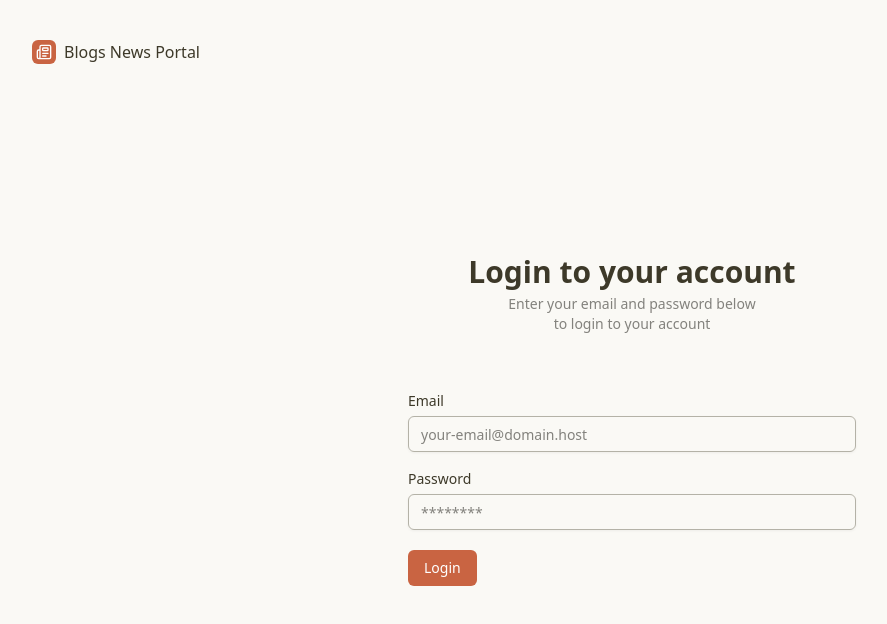
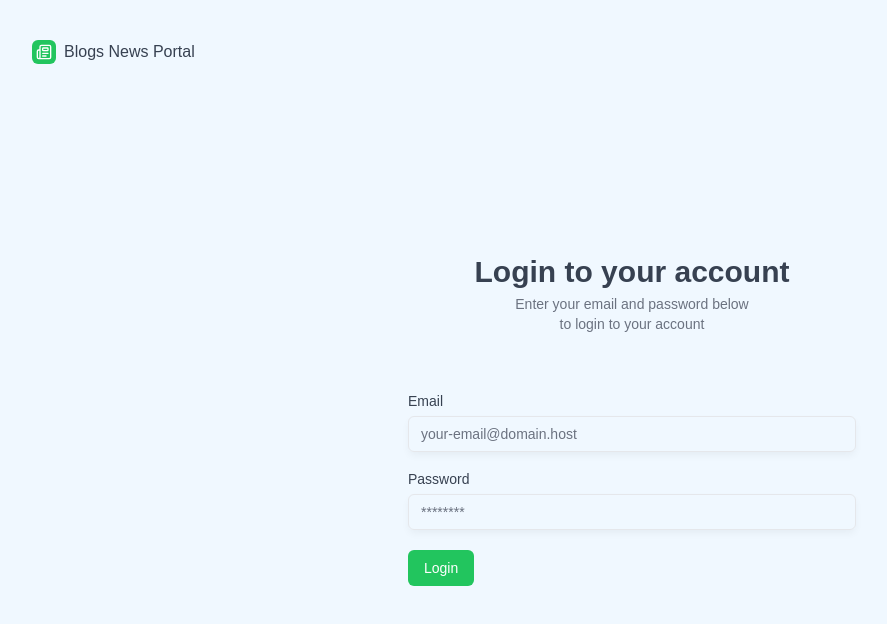
Before and after one commit to suny-webdevs/blogs-portal, a Next.js app: page /admin/login in a window 1280 px wide. Shown: the top 624 px of the page, without its empty margins (8-895 px from the left). Built offline with nearby package versions, Linux system fonts and the light colour scheme.

Commit message:
fix bugs and update UI/UX

```diff
--- a/app/globals.css
+++ b/app/globals.css
@@ -6,11 +6,8 @@
 @theme inline {
   --color-background: var(--background);
   --color-foreground: var(--foreground);
-  --font-sans: ui-sans-serif, system-ui, -apple-system, BlinkMacSystemFont,
-    "Segoe UI", Roboto, "Helvetica Neue", Arial, "Noto Sans", sans-serif,
-    "Apple Color Emoji", "Segoe UI Emoji", "Segoe UI Symbol", "Noto Color Emoji";
-  --font-mono: ui-monospace, SFMono-Regular, Menlo, Monaco, Consolas,
-    "Liberation Mono", "Courier New", monospace;
+  --font-sans: DM Sans, sans-serif;
+  --font-mono: IBM Plex Mono, monospace;
   --color-sidebar-ring: var(--sidebar-ring);
   --color-sidebar-border: var(--sidebar-border);
   --color-sidebar-accent-foreground: var(--sidebar-accent-foreground);
@@ -47,7 +44,7 @@
   --radius-2xl: calc(var(--radius) + 8px);
   --radius-3xl: calc(var(--radius) + 12px);
   --radius-4xl: calc(var(--radius) + 16px);
-  --font-serif: ui-serif, Georgia, Cambria, "Times New Roman", Times, serif;
+  --font-serif: Lora, serif;
   --radius: 0.5rem;
   --tracking-tighter: calc(var(--tracking-normal) - 0.05em);
   --tracking-tight: calc(var(--tracking-normal) - 0.025em);
@@ -76,127 +73,113 @@
 
 :root {
   --radius: 0.5rem;
-  --background: oklch(0.9818 0.0054 95.0986);
-  --foreground: oklch(0.3438 0.0269 95.7226);
-  --card: oklch(0.9818 0.0054 95.0986);
-  --card-foreground: oklch(0.1908 0.002 106.5859);
-  --popover: oklch(1 0 0);
-  --popover-foreground: oklch(0.2671 0.0196 98.939);
-  --primary: oklch(0.6171 0.1375 39.0427);
-  --primary-foreground: oklch(1 0 0);
-  --secondary: oklch(0.9245 0.0138 92.9892);
-  --secondary-foreground: oklch(0.4334 0.0177 98.6048);
-  --muted: oklch(0.9341 0.0153 90.239);
-  --muted-foreground: oklch(0.6059 0.0075 97.4233);
-  --accent: oklch(0.9245 0.0138 92.9892);
-  --accent-foreground: oklch(0.2671 0.0196 98.939);
-  --destructive: oklch(0.1908 0.002 106.5859);
-  --border: oklch(0.8847 0.0069 97.3627);
-  --input: oklch(0.7621 0.0156 98.3528);
-  --ring: oklch(0.6171 0.1375 39.0427);
-  --chart-1: oklch(0.5583 0.1276 42.9956);
-  --chart-2: oklch(0.6898 0.1581 290.4107);
-  --chart-3: oklch(0.8816 0.0276 93.128);
-  --chart-4: oklch(0.8822 0.0403 298.1792);
-  --chart-5: oklch(0.5608 0.1348 42.0584);
-  --sidebar: oklch(0.9663 0.008 98.8792);
-  --sidebar-foreground: oklch(0.359 0.0051 106.6524);
-  --sidebar-primary: oklch(0.6171 0.1375 39.0427);
-  --sidebar-primary-foreground: oklch(0.9881 0 0);
-  --sidebar-accent: oklch(0.9245 0.0138 92.9892);
-  --sidebar-accent-foreground: oklch(0.325 0 0);
-  --sidebar-border: oklch(0.9401 0 0);
-  --sidebar-ring: oklch(0.7731 0 0);
-  --destructive-foreground: oklch(1 0 0);
-  --font-sans: ui-sans-serif, system-ui, -apple-system, BlinkMacSystemFont,
-    "Segoe UI", Roboto, "Helvetica Neue", Arial, "Noto Sans", sans-serif,
-    "Apple Color Emoji", "Segoe UI Emoji", "Segoe UI Symbol", "Noto Color Emoji";
-  --font-serif: ui-serif, Georgia, Cambria, "Times New Roman", Times, serif;
-  --font-mono: ui-monospace, SFMono-Regular, Menlo, Monaco, Consolas,
-    "Liberation Mono", "Courier New", monospace;
-  --shadow-color: oklch(0 0 0);
+  --background: oklch(0.9751 0.0127 244.2507);
+  --foreground: oklch(0.3729 0.0306 259.7328);
+  --card: oklch(1.0000 0 0);
+  --card-foreground: oklch(0.3729 0.0306 259.7328);
+  --popover: oklch(1.0000 0 0);
+  --popover-foreground: oklch(0.3729 0.0306 259.7328);
+  --primary: oklch(0.7227 0.1920 149.5793);
+  --primary-foreground: oklch(1.0000 0 0);
+  --secondary: oklch(0.9514 0.0250 236.8242);
+  --secondary-foreground: oklch(0.4461 0.0263 256.8018);
+  --muted: oklch(0.9670 0.0029 264.5419);
+  --muted-foreground: oklch(0.5510 0.0234 264.3637);
+  --accent: oklch(0.9505 0.0507 163.0508);
+  --accent-foreground: oklch(0.3729 0.0306 259.7328);
+  --destructive: oklch(0.6368 0.2078 25.3313);
+  --border: oklch(0.9276 0.0058 264.5313);
+  --input: oklch(0.9276 0.0058 264.5313);
+  --ring: oklch(0.7227 0.1920 149.5793);
+  --chart-1: oklch(0.7227 0.1920 149.5793);
+  --chart-2: oklch(0.6959 0.1491 162.4796);
+  --chart-3: oklch(0.5960 0.1274 163.2254);
+  --chart-4: oklch(0.5081 0.1049 165.6121);
+  --chart-5: oklch(0.4318 0.0865 166.9128);
+  --sidebar: oklch(0.9514 0.0250 236.8242);
+  --sidebar-foreground: oklch(0.3729 0.0306 259.7328);
+  --sidebar-primary: oklch(0.7227 0.1920 149.5793);
+  --sidebar-primary-foreground: oklch(1.0000 0 0);
+  --sidebar-accent: oklch(0.9505 0.0507 163.0508);
+  --sidebar-accent-foreground: oklch(0.3729 0.0306 259.7328);
+  --sidebar-border: oklch(0.9276 0.0058 264.5313);
+  --sidebar-ring: oklch(0.7227 0.1920 149.5793);
+  --destructive-foreground: oklch(1.0000 0 0);
+  --font-sans: DM Sans, sans-serif;
+  --font-serif: Lora, serif;
+  --font-mono: IBM Plex Mono, monospace;
+  --shadow-color: hsl(0 0% 0%);
   --shadow-opacity: 0.1;
-  --shadow-blur: 3px;
-  --shadow-spread: 0px;
-  --shadow-offset-x: 0;
-  --shadow-offset-y: 1px;
+  --shadow-blur: 8px;
+  --shadow-spread: -1px;
+  --shadow-offset-x: 0px;
+  --shadow-offset-y: 4px;
   --letter-spacing: 0em;
   --spacing: 0.25rem;
-  --shadow-2xs: 0 1px 3px 0px hsl(0 0% 0% / 0.05);
-  --shadow-xs: 0 1px 3px 0px hsl(0 0% 0% / 0.05);
-  --shadow-sm: 0 1px 3px 0px hsl(0 0% 0% / 0.1),
-    0 1px 2px -1px hsl(0 0% 0% / 0.1);
-  --shadow: 0 1px 3px 0px hsl(0 0% 0% / 0.1), 0 1px 2px -1px hsl(0 0% 0% / 0.1);
-  --shadow-md: 0 1px 3px 0px hsl(0 0% 0% / 0.1),
-    0 2px 4px -1px hsl(0 0% 0% / 0.1);
-  --shadow-lg: 0 1px 3px 0px hsl(0 0% 0% / 0.1),
-    0 4px 6px -1px hsl(0 0% 0% / 0.1);
-  --shadow-xl: 0 1px 3px 0px hsl(0 0% 0% / 0.1),
-    0 8px 10px -1px hsl(0 0% 0% / 0.1);
-  --shadow-2xl: 0 1px 3px 0px hsl(0 0% 0% / 0.25);
+  --shadow-2xs: 0px 4px 8px -1px hsl(0 0% 0% / 0.05);
+  --shadow-xs: 0px 4px 8px -1px hsl(0 0% 0% / 0.05);
+  --shadow-sm: 0px 4px 8px -1px hsl(0 0% 0% / 0.10), 0px 1px 2px -2px hsl(0 0% 0% / 0.10);
+  --shadow: 0px 4px 8px -1px hsl(0 0% 0% / 0.10), 0px 1px 2px -2px hsl(0 0% 0% / 0.10);
+  --shadow-md: 0px 4px 8px -1px hsl(0 0% 0% / 0.10), 0px 2px 4px -2px hsl(0 0% 0% / 0.10);
+  --shadow-lg: 0px 4px 8px -1px hsl(0 0% 0% / 0.10), 0px 4px 6px -2px hsl(0 0% 0% / 0.10);
+  --shadow-xl: 0px 4px 8px -1px hsl(0 0% 0% / 0.10), 0px 8px 10px -2px hsl(0 0% 0% / 0.10);
+  --shadow-2xl: 0px 4px 8px -1px hsl(0 0% 0% / 0.25);
   --tracking-normal: 0em;
 }
 
 .dark {
-  --background: oklch(0.2679 0.0036 106.6427);
-  --foreground: oklch(0.8074 0.0142 93.0137);
-  --card: oklch(0.2679 0.0036 106.6427);
-  --card-foreground: oklch(0.9818 0.0054 95.0986);
-  --popover: oklch(0.3085 0.0035 106.6039);
-  --popover-foreground: oklch(0.9211 0.004 106.4781);
-  --primary: oklch(0.6724 0.1308 38.7559);
-  --primary-foreground: oklch(1 0 0);
-  --secondary: oklch(0.9818 0.0054 95.0986);
-  --secondary-foreground: oklch(0.3085 0.0035 106.6039);
-  --muted: oklch(0.2213 0.0038 106.707);
-  --muted-foreground: oklch(0.7713 0.0169 99.0657);
-  --accent: oklch(0.213 0.0078 95.4245);
-  --accent-foreground: oklch(0.9663 0.008 98.8792);
+  --background: oklch(0.2077 0.0398 265.7549);
+  --foreground: oklch(0.8717 0.0093 258.3382);
+  --card: oklch(0.2795 0.0368 260.0310);
+  --card-foreground: oklch(0.8717 0.0093 258.3382);
+  --popover: oklch(0.2795 0.0368 260.0310);
+  --popover-foreground: oklch(0.8717 0.0093 258.3382);
+  --primary: oklch(0.7729 0.1535 163.2231);
+  --primary-foreground: oklch(0.2077 0.0398 265.7549);
+  --secondary: oklch(0.3351 0.0331 260.9120);
+  --secondary-foreground: oklch(0.7118 0.0129 286.0665);
+  --muted: oklch(0.2463 0.0275 259.9628);
+  --muted-foreground: oklch(0.5510 0.0234 264.3637);
+  --accent: oklch(0.3729 0.0306 259.7328);
+  --accent-foreground: oklch(0.7118 0.0129 286.0665);
   --destructive: oklch(0.6368 0.2078 25.3313);
-  --border: oklch(0.3618 0.0101 106.8928);
-  --input: oklch(0.4336 0.0113 100.2195);
-  --ring: oklch(0.6724 0.1308 38.7559);
-  --chart-1: oklch(0.5583 0.1276 42.9956);
-  --chart-2: oklch(0.6898 0.1581 290.4107);
-  --chart-3: oklch(0.213 0.0078 95.4245);
-  --chart-4: oklch(0.3074 0.0516 289.323);
-  --chart-5: oklch(0.5608 0.1348 42.0584);
-  --sidebar: oklch(0.2357 0.0024 67.7077);
-  --sidebar-foreground: oklch(0.8074 0.0142 93.0137);
-  --sidebar-primary: oklch(0.325 0 0);
-  --sidebar-primary-foreground: oklch(0.9881 0 0);
-  --sidebar-accent: oklch(0.168 0.002 106.6177);
-  --sidebar-accent-foreground: oklch(0.8074 0.0142 93.0137);
-  --sidebar-border: oklch(0.9401 0 0);
-  --sidebar-ring: oklch(0.7731 0 0);
-  --destructive-foreground: oklch(1 0 0);
+  --border: oklch(0.4461 0.0263 256.8018);
+  --input: oklch(0.4461 0.0263 256.8018);
+  --ring: oklch(0.7729 0.1535 163.2231);
+  --chart-1: oklch(0.7729 0.1535 163.2231);
+  --chart-2: oklch(0.7845 0.1325 181.9120);
+  --chart-3: oklch(0.7227 0.1920 149.5793);
+  --chart-4: oklch(0.6959 0.1491 162.4796);
+  --chart-5: oklch(0.5960 0.1274 163.2254);
+  --sidebar: oklch(0.2795 0.0368 260.0310);
+  --sidebar-foreground: oklch(0.8717 0.0093 258.3382);
+  --sidebar-primary: oklch(0.7729 0.1535 163.2231);
+  --sidebar-primary-foreground: oklch(0.2077 0.0398 265.7549);
+  --sidebar-accent: oklch(0.3729 0.0306 259.7328);
+  --sidebar-accent-foreground: oklch(0.7118 0.0129 286.0665);
+  --sidebar-border: oklch(0.4461 0.0263 256.8018);
+  --sidebar-ring: oklch(0.7729 0.1535 163.2231);
+  --destructive-foreground: oklch(0.2077 0.0398 265.7549);
   --radius: 0.5rem;
-  --font-sans: ui-sans-serif, system-ui, -apple-system, BlinkMacSystemFont,
-    "Segoe UI", Roboto, "Helvetica Neue", Arial, "Noto Sans", sans-serif,
-    "Apple Color Emoji", "Segoe UI Emoji", "Segoe UI Symbol", "Noto Color Emoji";
-  --font-serif: ui-serif, Georgia, Cambria, "Times New Roman", Times, serif;
-  --font-mono: ui-monospace, SFMono-Regular, Menlo, Monaco, Consolas,
-    "Liberation Mono", "Courier New", monospace;
-  --shadow-color: oklch(0 0 0);
+  --font-sans: DM Sans, sans-serif;
+  --font-serif: Lora, serif;
+  --font-mono: IBM Plex Mono, monospace;
+  --shadow-color: hsl(0 0% 0%);
   --shadow-opacity: 0.1;
-  --shadow-blur: 3px;
-  --shadow-spread: 0px;
-  --shadow-offset-x: 0;
-  --shadow-offset-y: 1px;
+  --shadow-blur: 8px;
+  --shadow-spread: -1px;
+  --shadow-offset-x: 0px;
+  --shadow-offset-y: 4px;
   --letter-spacing: 0em;
   --spacing: 0.25rem;
-  --shadow-2xs: 0 1px 3px 0px hsl(0 0% 0% / 0.05);
-  --shadow-xs: 0 1px 3px 0px hsl(0 0% 0% / 0.05);
-  --shadow-sm: 0 1px 3px 0px hsl(0 0% 0% / 0.1),
-    0 1px 2px -1px hsl(0 0% 0% / 0.1);
-  --shadow: 0 1px 3px 0px hsl(0 0% 0% / 0.1), 0 1px 2px -1px hsl(0 0% 0% / 0.1);
-  --shadow-md: 0 1px 3px 0px hsl(0 0% 0% / 0.1),
-    0 2px 4px -1px hsl(0 0% 0% / 0.1);
-  --shadow-lg: 0 1px 3px 0px hsl(0 0% 0% / 0.1),
-    0 4px 6px -1px hsl(0 0% 0% / 0.1);
-  --shadow-xl: 0 1px 3px 0px hsl(0 0% 0% / 0.1),
-    0 8px 10px -1px hsl(0 0% 0% / 0.1);
-  --shadow-2xl: 0 1px 3px 0px hsl(0 0% 0% / 0.25);
+  --shadow-2xs: 0px 4px 8px -1px hsl(0 0% 0% / 0.05);
+  --shadow-xs: 0px 4px 8px -1px hsl(0 0% 0% / 0.05);
+  --shadow-sm: 0px 4px 8px -1px hsl(0 0% 0% / 0.10), 0px 1px 2px -2px hsl(0 0% 0% / 0.10);
+  --shadow: 0px 4px 8px -1px hsl(0 0% 0% / 0.10), 0px 1px 2px -2px hsl(0 0% 0% / 0.10);
+  --shadow-md: 0px 4px 8px -1px hsl(0 0% 0% / 0.10), 0px 2px 4px -2px hsl(0 0% 0% / 0.10);
+  --shadow-lg: 0px 4px 8px -1px hsl(0 0% 0% / 0.10), 0px 4px 6px -2px hsl(0 0% 0% / 0.10);
+  --shadow-xl: 0px 4px 8px -1px hsl(0 0% 0% / 0.10), 0px 8px 10px -2px hsl(0 0% 0% / 0.10);
+  --shadow-2xl: 0px 4px 8px -1px hsl(0 0% 0% / 0.25);
 }
 
 @layer base {
--- /dev/null
+++ b/components/GetParagraph.tsx
@@ -0,0 +1,18 @@
+import { load } from "cheerio"
+
+const GetParagraph = ({ html, para = 0 }: { html: string; para?: number }) => {
+  const $ = load(html)
+
+  const paragraphs = $("p")
+    .map((_, el) => $(el).text().trim())
+    .get()
+    .filter(Boolean)
+
+  return (
+    <div>
+      <div>{paragraphs[para]}</div>
+    </div>
+  )
+}
+
+export default GetParagraph
--- a/package.json
+++ b/package.json
@@ -31,6 +31,7 @@
     "@tiptap/pm": "^3.14.0",
     "@tiptap/react": "^3.14.0",
     "@tiptap/starter-kit": "^3.14.0",
+    "cheerio": "^1.1.2",
     "class-variance-authority": "^0.7.1",
     "clsx": "^2.1.1",
     "dotenv": "^17.2.3",
--- /dev/null
+++ b/utils/getParagraph.ts
@@ -0,0 +1,11 @@
+const getParagraph = (html: string, para: number) => {
+  const parser = new DOMParser()
+  const doc = parser.parseFromString(html, "text/html")
+  const paragraphs = Array.from(doc.querySelectorAll("p"))
+    .map((p) => p.textContent?.trim())
+    .filter(Boolean)
+
+  return paragraphs[para - 1]
+}
+
+export default getParagraph
```
Also changed, not shown: components/NewsCard.tsx (+6 -5 lines), 1 other file (tests, documents, lock files or other folders).
